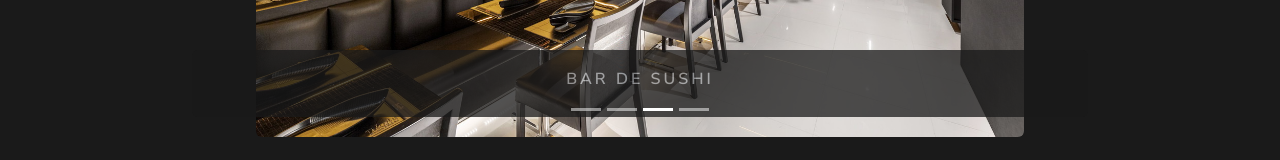
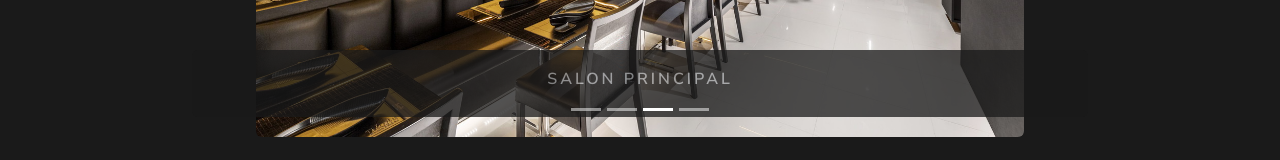
Before and after one commit to alberrtval/Taco-Byte, a React (Vite) app: page /gallery in a window 1280 px wide. Both pictures are taken after a click on the button 658 px from the left and 820 px from the top of the page. Shown: the part 455-615 px from the top of the page. Built offline with nearby package versions, Linux system fonts and the light colour scheme.

Commit message:
Cambio h3

```diff
--- a/src/Components/Gallery.jsx
+++ b/src/Components/Gallery.jsx
@@ -71,7 +71,7 @@ export default function Gallery() {
               alt="..."
             />
             <div className="carousel-caption d-none d-md-block bg-primary rounded opacity-75">
-              <h5 className="lighter">Bar de sushi</h5>
+              <h5 className="lighter">Salon Principal</h5>
             </div>
           </div>
           <div className="carousel-item">
```
